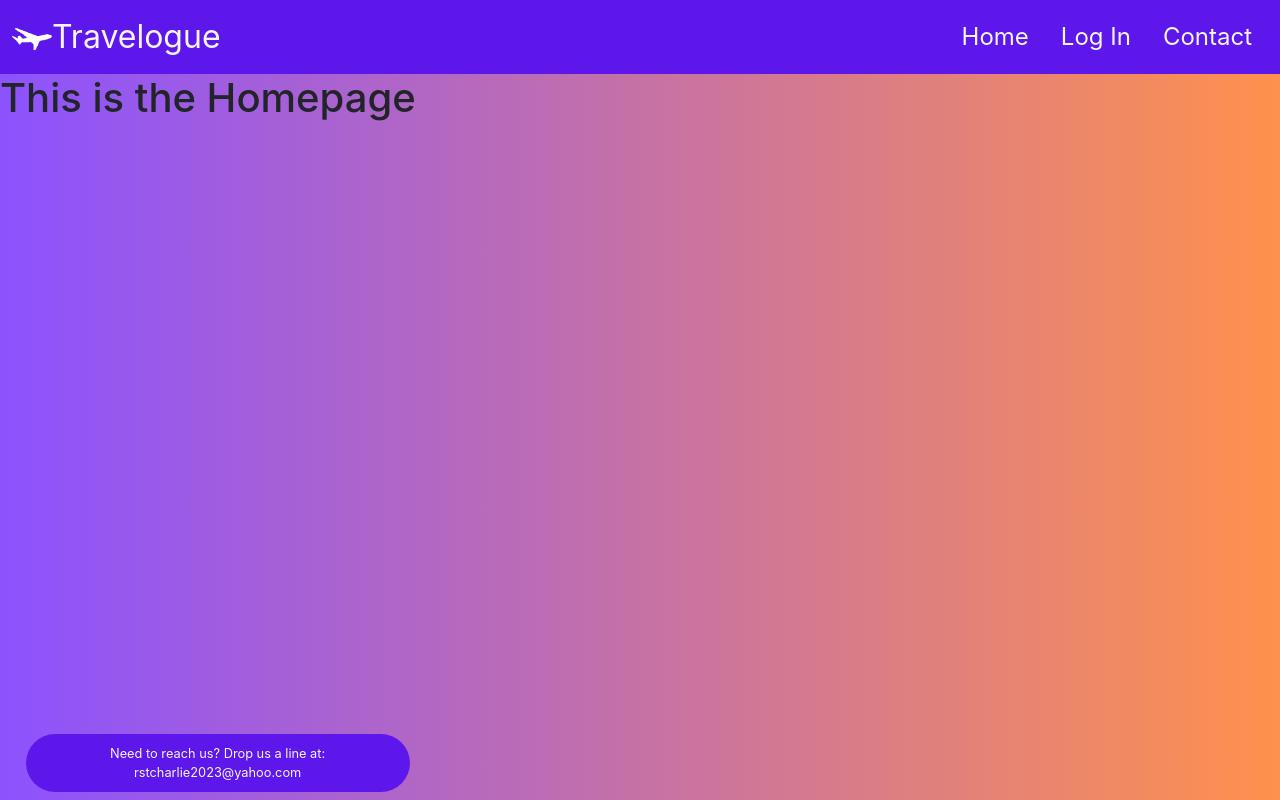
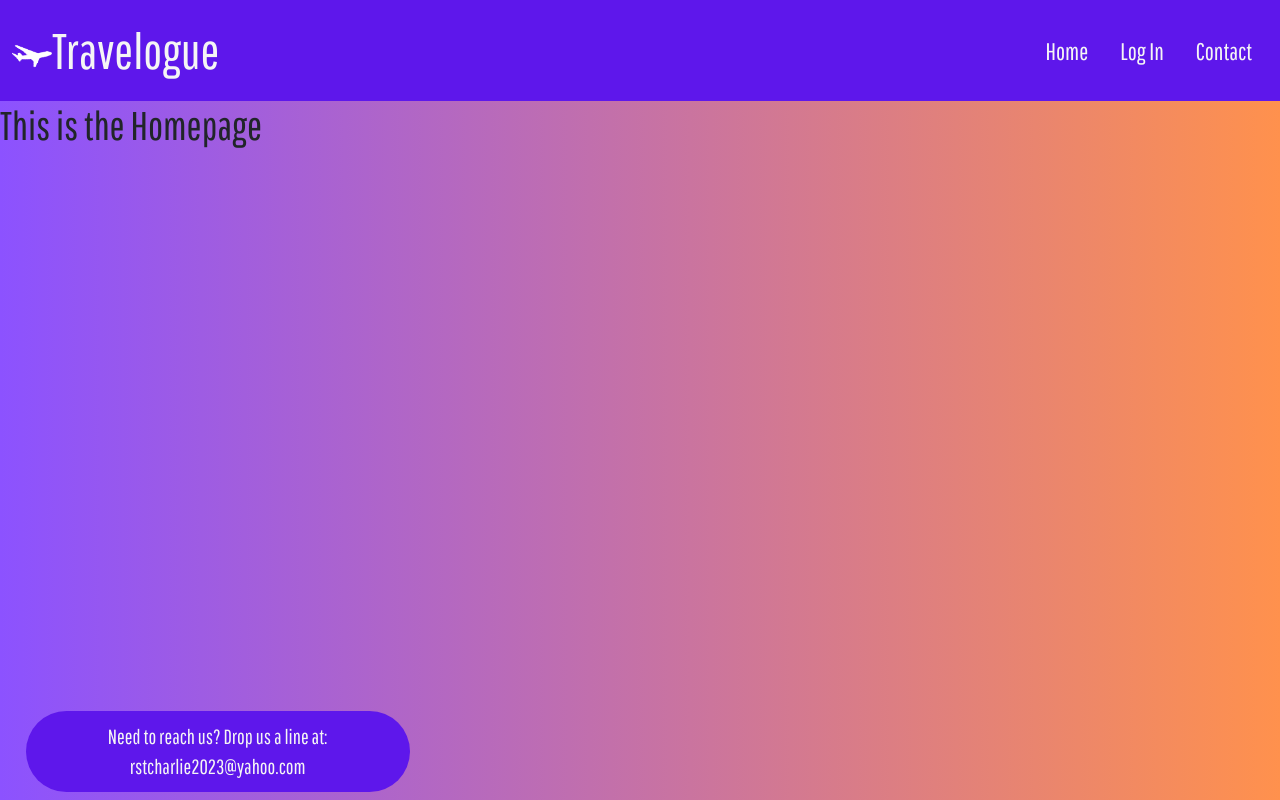
Before and after one commit to RST-Charlie/Travelogue-Front, a React (Create React App) app: page / in a window 1280 px wide. Built offline with nearby package versions, Linux system fonts and the light colour scheme.

Commit message:
Added Font Family, adjusted page styling

```diff
--- a/src/App.css
+++ b/src/App.css
@@ -1,8 +1,12 @@
+@import url('https://fonts.googleapis.com/css2?family=Pathway+Gothic+One&display=swap');
+
+
 html,
 body {
     height: 100vh;
     margin: 0;
     padding: 0;
+    font-family: 'Pathway Gothic One', sans-serif;
 }
 
 
--- a/src/Styles/Footer.css
+++ b/src/Styles/Footer.css
@@ -10,7 +10,7 @@
     left:12%;
     bottom: 1%;
     transform: translateX(-50%);
-    font-size: 1vw;
+    font-size: 1.6vw;
     background-color: #5e17eb;
     width: 30%;
     padding: 10px;
--- a/src/Styles/Header.css
+++ b/src/Styles/Header.css
@@ -22,5 +22,5 @@
 
 a.navbar-brand{
     color:whitesmoke;
-    font-size:xx-large;
+    font-size: 50px;
 }
```
